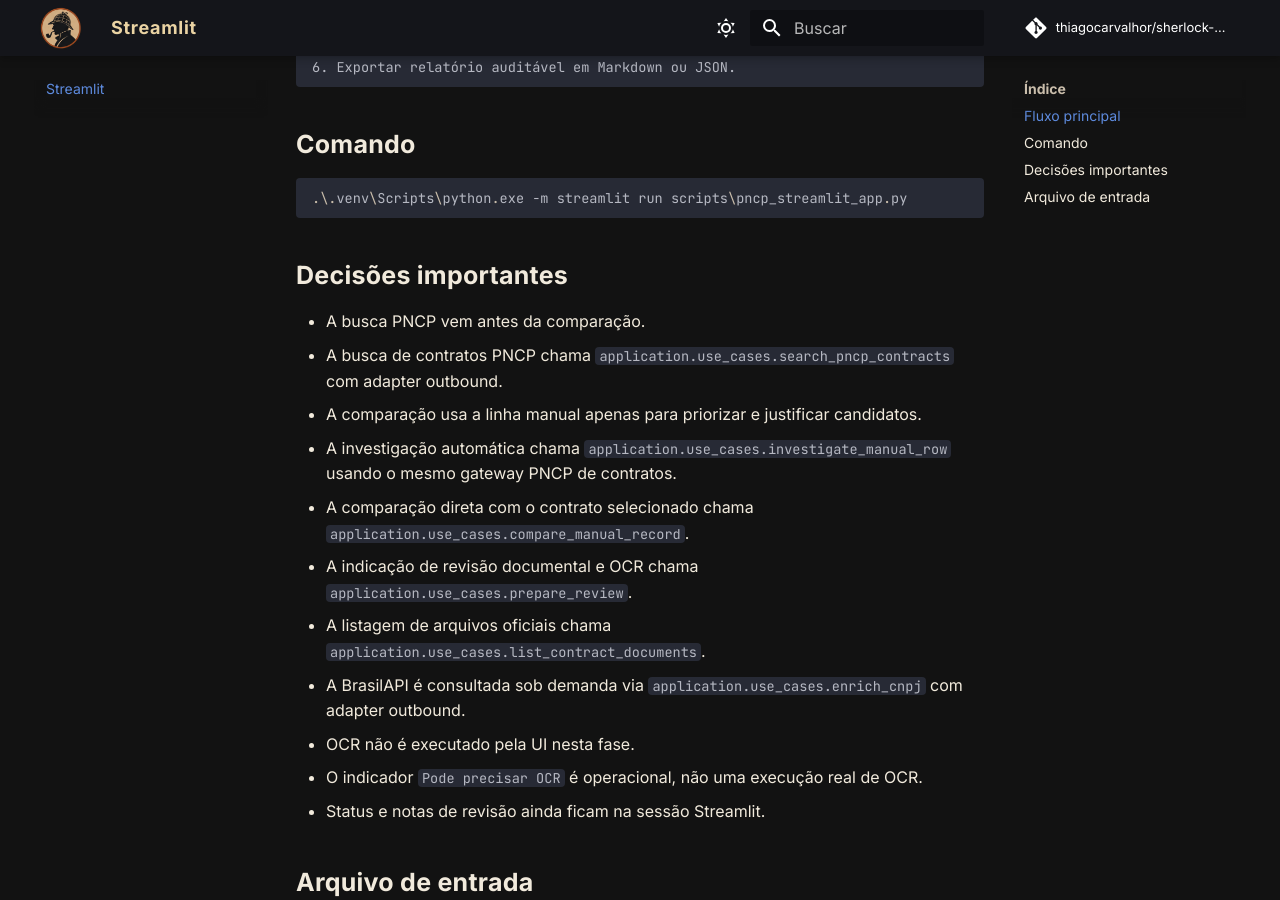
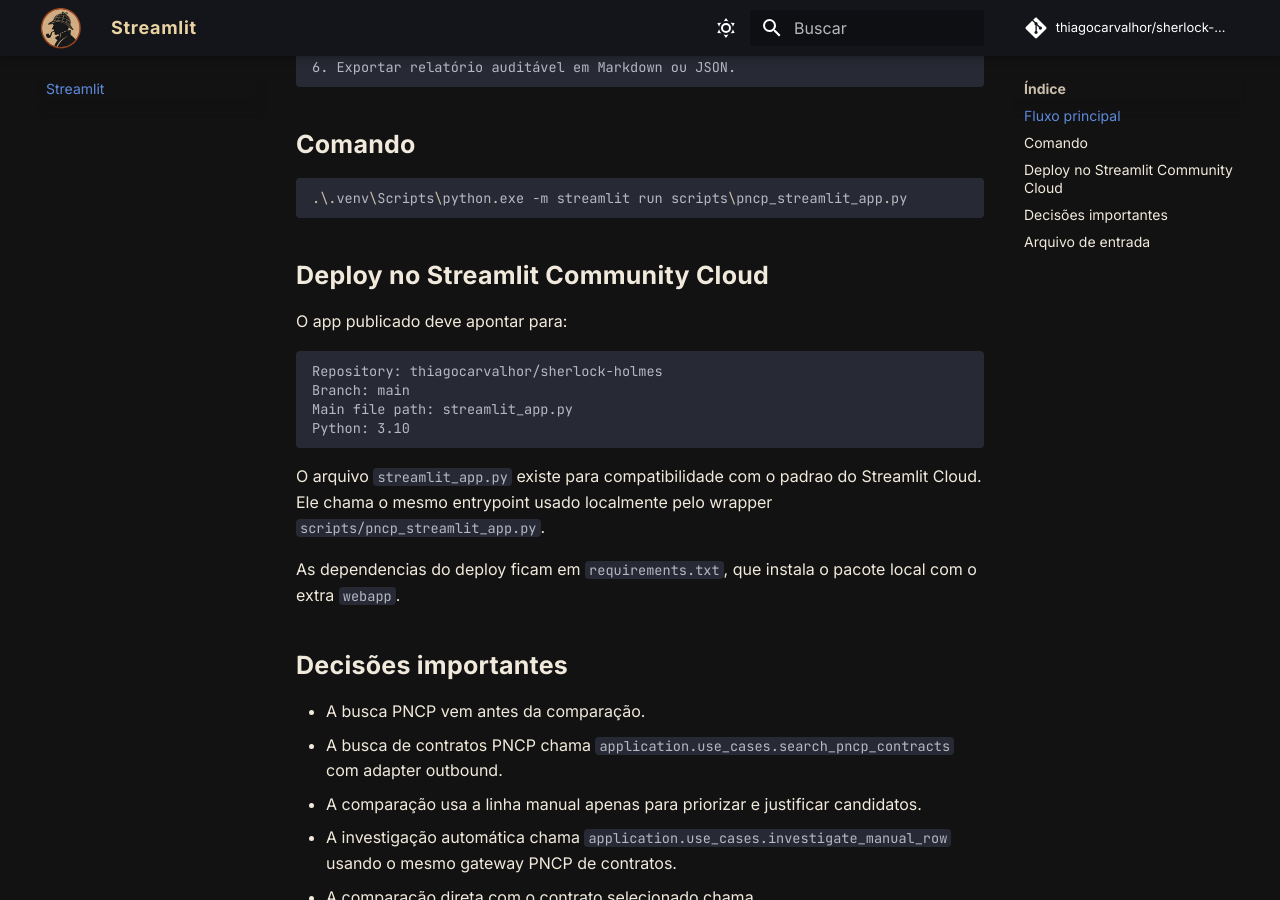
Before and after one commit to thiagocarvalhor/sherlock-holmes, an MkDocs documentation site: the page built from docs/streamlit.md, in a window 1280 px wide and 900 px high, scrolled down 565 px. Built offline with MkDocs 1.6.1 and Material for MkDocs 9.7.7, drawn with Linux system fonts in a browser that asks for light colours; comment, search, counter and statistics services are not loaded.

Commit message:
fix(streamlit): add cloud deployment entrypoint

````diff
--- a/docs/streamlit.md
+++ b/docs/streamlit.md
@@ -27,6 +27,24 @@
 .\.venv\Scripts\python.exe -m streamlit run scripts\pncp_streamlit_app.py
 ```
 
+## Deploy no Streamlit Community Cloud
+
+O app publicado deve apontar para:
+
+```text
+Repository: thiagocarvalhor/sherlock-holmes
+Branch: main
+Main file path: streamlit_app.py
+Python: 3.10
+```
+
+O arquivo `streamlit_app.py` existe para compatibilidade com o padrao do
+Streamlit Cloud. Ele chama o mesmo entrypoint usado localmente pelo wrapper
+`scripts/pncp_streamlit_app.py`.
+
+As dependencias do deploy ficam em `requirements.txt`, que instala o pacote
+local com o extra `webapp`.
+
 ## Decisões importantes
 
 - A busca PNCP vem antes da comparação.
--- /dev/null
+++ b/requirements.txt
@@ -0,0 +1 @@
+-e .[webapp]
--- /dev/null
+++ b/streamlit_app.py
@@ -0,0 +1,6 @@
+"""Compatibility entry point for Streamlit Community Cloud."""
+
+from sherlock_holmes.adapters.inbound.streamlit.app import main
+
+if __name__ == "__main__":
+    main()
````
Also changed, not shown: README.md (+12 -0 lines).
